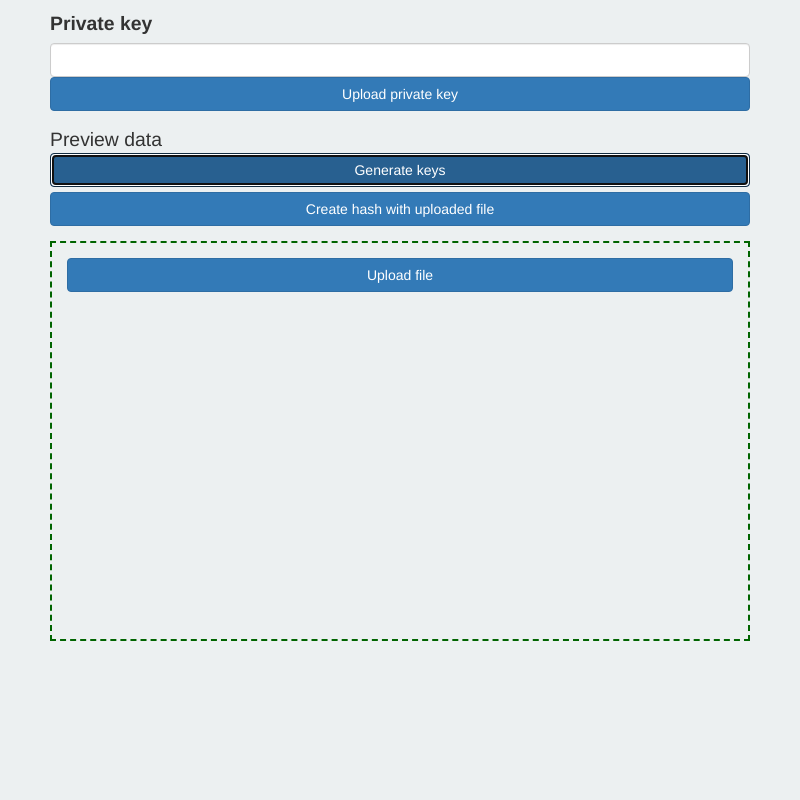
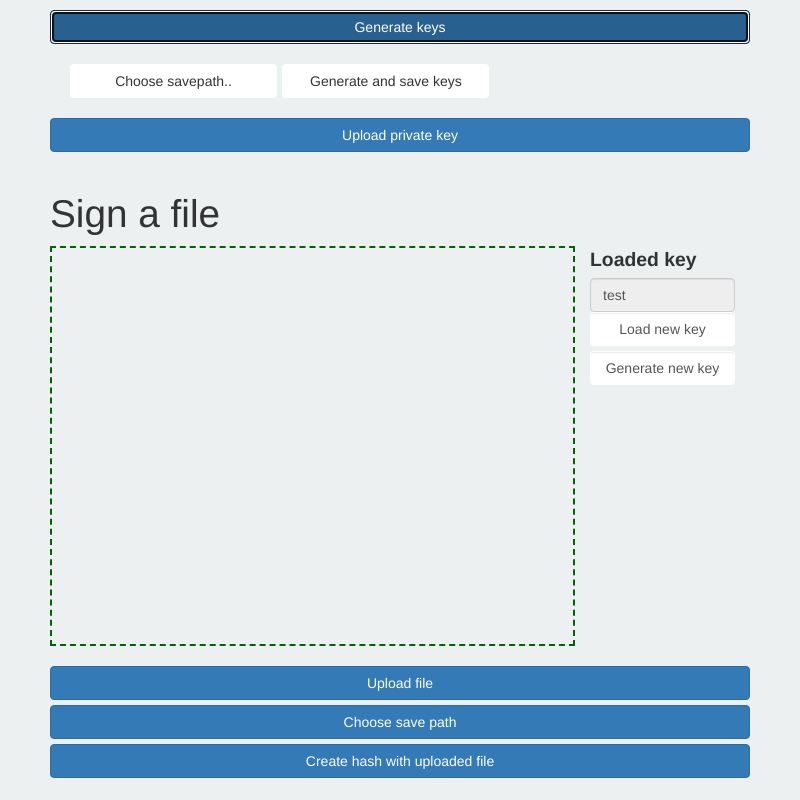
Before and after one commit to the-hippo-crash/the-crash, an Electron app: page public/html/index.html in a window 800 px wide. Both pictures are taken after a click on the button "Generate keys". Drawn offline with nearby package versions, Linux system fonts and the light colour scheme; files that its build step writes are made by us from their sources; no server answers.

Commit message:
first attempt UI according to wireframes - without templating

```diff
--- a/public/css/modules/_file-uploader.scss
+++ b/public/css/modules/_file-uploader.scss
@@ -3,12 +3,17 @@
   padding: 15px;
   border: 2px dashed darkgreen;
   text-color: green;
-  width: 100%;
   height: 400px;
   margin-bottom: 20px;
 }
 
-#upload-file
+#generate-keys
 {
-  display: none;
+  padding: $default-padding;
+  margin: $default-margin;
 }
+
+//#upload-file
+//{
+//  display: none;
+//}
--- a/public/html/index.html
+++ b/public/html/index.html
@@ -19,23 +19,39 @@
       <div class="col-xs-12">
           <form class="form">
               <div class="form-group">
-                  <label for="private">Private key</label>
-                  <input class="form-control" type="text" id="private" name="private"/>
+                  <input type="button" data-toggle="collapse" href="#generate-keys" class="btn btn-block btn-primary" id="generate-keys-button-js" value="Generate keys">
+                  <div class="collapse" id="generate-keys">
+                      <div class="card card-block">
+                          <input class="btn" id="choose-savepath-button" value="Choose savepath.." />
+                          <input class="btn" id="generate-keys-button" value="Generate and save keys" />
+                      </div>
+                  </div>
+                  <div class="collapse" id="show_key">
+                      <div class="card card-block">
+                          <input class="btn" id="choose-savepath-button" value="Choose savepath.." />
+                          <input class="btn" id="generate-keys-button" value="Generate and save keys" />
+                      </div>
+                  </div>
                   <input type="button" name="upload-file-button" id="upload-private-key-file-button-js" class="btn btn-block btn-primary" value="Upload private key">
               </div>
-              <div id="preview">
-                Preview data
-              </div>
-              <div class="form-group">
-                  <input type="button" class="btn btn-block btn-primary" id="generate-keys-button-js" value="Generate keys">
-                  <input type="button" class="btn btn-block btn-primary" id="create-hash-button-js" value="Create hash with uploaded file">
-              </div>
           </form>
-          <div id="file-uploader">
-              <!--+ Drop file-->
-              <input type="button" name="upload-file-button" id="upload-pdf-file-button" class="btn btn-block btn-primary" value="Upload file">
+
+          <hr>
+
+          <!--+ Drop file-->
+          <h1> Sign a file </h1>
+          <div id="file-uploader" class="col-xs-9">
           </div>
+          <div class="col-xs-3">
+              <label for="current-key">Loaded key</label>
+              <input type="text" class="form-control" disabled value="test" />
 
+              <input type="button" class="btn btn-block form-control" value="Load new key" />
+              <input type="button" class="btn btn-block form-control" value="Generate new key" />
+          </div>
+          <input type="button" name="upload-file-button" id="upload-pdf-file-button" class="btn btn-block btn-primary" value="Upload file" />
+          <input type="button" name="upload-file-button" id="choose-file-dir-button" class="btn btn-block btn-primary" value="Choose save path" />
+          <input type="button" class="btn btn-block btn-primary" id="create-hash-button-js" value="Create hash with uploaded file" />
       </div>
     </div>
   </body>
--- a/public/libs/file-upload.js
+++ b/public/libs/file-upload.js
@@ -13,8 +13,7 @@
         });
 
         $('#generate-keys-button-js').on('click', function () {
-            var keyPair = encryption.generateKeyPair();
-            alert("Generated keypair :) ");
+
         });
     });
 })();
```
